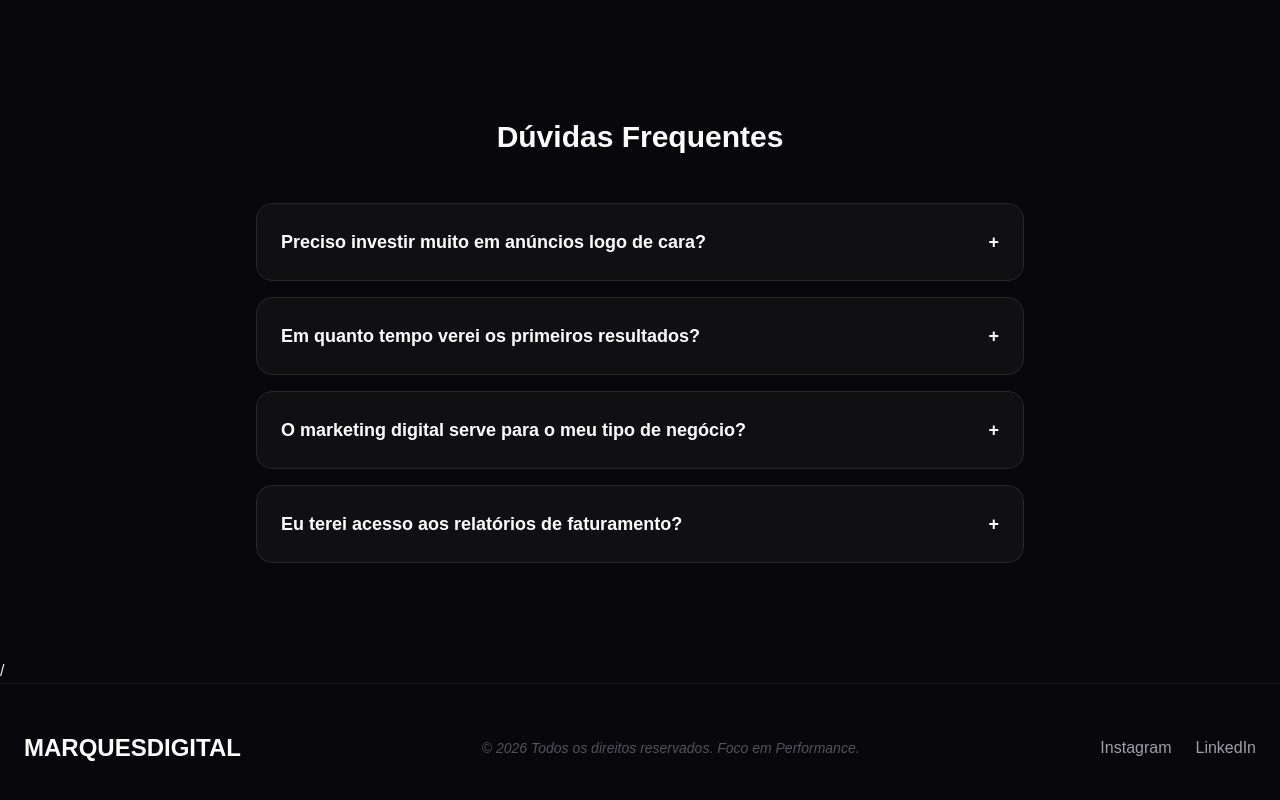
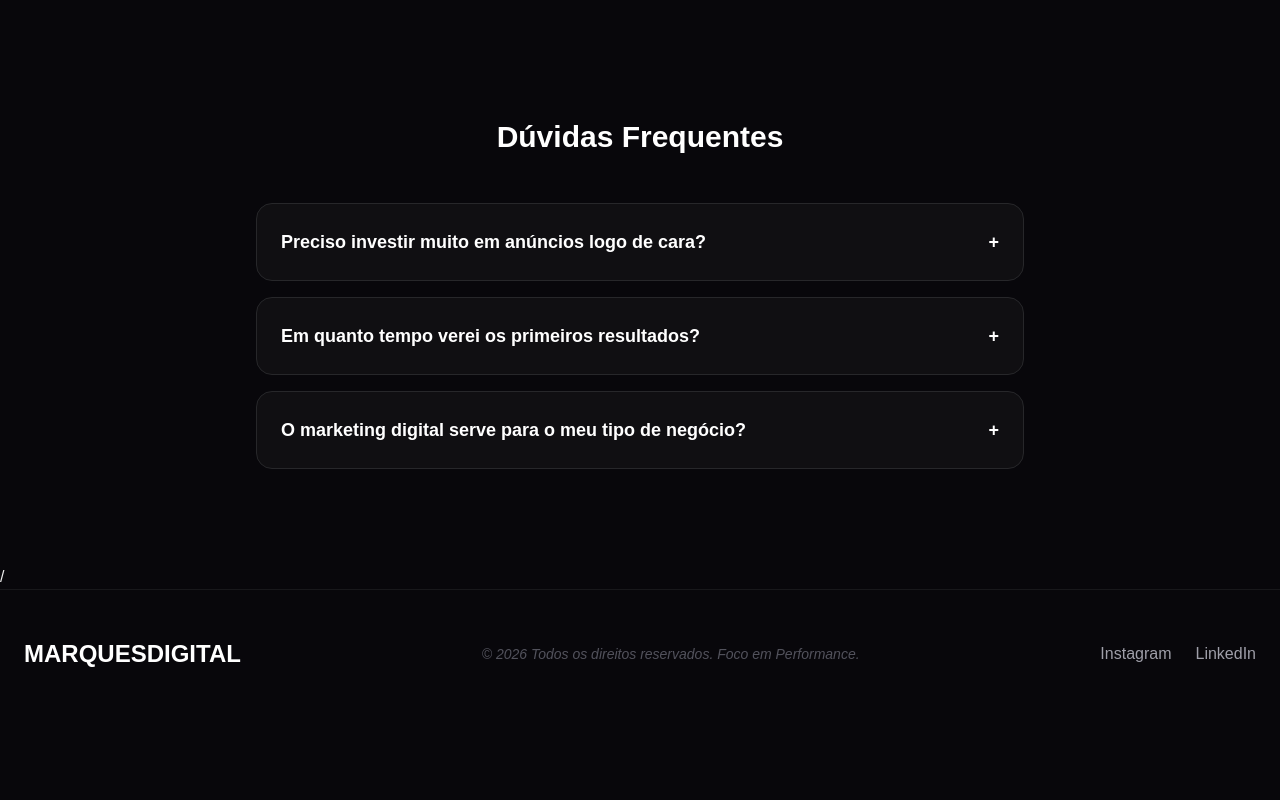
Before and after one commit to LeonardoSalees/marques-digital, a Next.js app: page / in a window 1280 px wide. Shown: the part 4411-5211 px from the top of the page. After the commit the page ends 5129 px from the top, so only its background shows below. Built offline with nearby package versions, Linux system fonts and the light colour scheme.

Commit message:
changes at faq questions

```diff
--- a/src/app/components/Faq.tsx
+++ b/src/app/components/Faq.tsx
@@ -11,10 +11,6 @@ export function Faq() {
   {
     q: "O marketing digital serve para o meu tipo de negócio?",
     a: "Se o seu cliente tem um celular na mão, sim. Hoje, 90% das jornadas de compra começam com uma pesquisa no Google ou uma descoberta no Instagram. Se você não está lá, seu concorrente está."
-  },
-  {
-    q: "Eu terei acesso aos relatórios de faturamento?",
-    a: "Com certeza. Transparência é um dos nossos pilares na Marques Digital. Você terá acesso a dashboards em tempo real para acompanhar cada real investido e o retorno gerado."
   }
 ];
 
```
